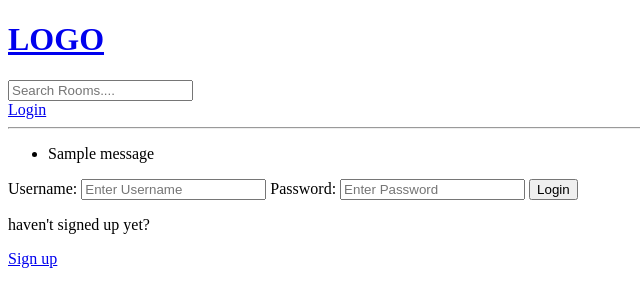
After one commit to apunetha/myProjectAPP, a Django app: page /login/ in a window 1280 px wide. The commit adds this page. Shown: the top 307 px of the page, without its empty margins (0-640 px from the left). Run offline with Django 4.2, Linux system fonts and the light colour scheme; tables that the repository leaves empty hold one stand-in row (values such as "Sample post"); one stand-in notice (Sample message) is shown.

Commit message:
User login logout

```diff
--- a/base/models.py
+++ b/base/models.py
@@ -15,7 +15,7 @@ class Room(models.Model):
     host = models.ForeignKey(User,on_delete=models.SET_NULL,null=True)
     topic = models.ForeignKey(Topic,on_delete=models.SET_NULL,null=True)
     name = models.CharField(max_length=200)
-    desciption =  models.TextField(null=True,blank=True)
+    description =  models.TextField(null=True,blank=True)
     #participants =
     updated = models.DateTimeField(auto_now= True)
     created = models.DateTimeField(auto_now_add=True)
--- a/base/templates/base/home.html
+++ b/base/templates/base/home.html
@@ -32,8 +32,10 @@
         {% for room in rooms %}
 
             <div>
+                {% if request.user == room.host %}
                 <a href="{% url 'update-room' room.id %}">edit</a>
                 <a href="{% url 'delete-room' room.id %}">delete</a>
+                {% endif %}
                 <span>
                     @{{room.host.username}}
                 </span>
--- /dev/null
+++ b/base/templates/base/login_register.html
@@ -0,0 +1,32 @@
+{% extends 'main.html' %}
+
+{% block content %}
+
+
+{% if page == 'login' %}
+<div>
+    <form method ="POST" action="">
+        {% csrf_token %}
+
+        <label>Username:</label>
+        <input type="text" name="username" placeholder="Enter Username">
+        <label>Password:</label>
+        <input type="password" name="password" placeholder="Enter Password">
+        <input type="submit" value ="Login">
+    </form>
+    <p>haven't signed up yet?</p>
+    <a href="{% url 'register' %}">Sign up</a>
+</div>
+{% else %}
+<div>
+    <form method ="POST" action="">
+        {% csrf_token %}
+        {{form.as_p}}
+        <input type="submit" value ="Register">
+    </form>
+
+    <p>Already signed up?</p>
+    <a href="{% url 'login' %}">Login</a>
+</div>
+{% endif %}
+{% endblock content %}
--- a/base/templates/base/room.html
+++ b/base/templates/base/room.html
@@ -3,4 +3,5 @@
 {% block content %}
 <h1>{{rooms.name}}</h1>
 
+<p>{{room.description}}</p>
 {% endblock content %}
--- a/base/urls.py
+++ b/base/urls.py
@@ -3,6 +3,9 @@ from . import views
 
 
 urlpatterns = [
+    path('login/',views.loginPage,name="login"),
+    path('logout/',views.logoutUser,name="logout"),
+    path('register/',views.registerPage,name="register"),
     path('',views.home,name="home"),
     path('room/<str:pk>/',views.room,name="room"),
     path('create-room/',views.createRoom,name="create-room"),
--- a/base/views.py
+++ b/base/views.py
@@ -1,8 +1,11 @@
-from django.http.response import HttpResponse
 from django.shortcuts import render,redirect
-
-import base
+from django.http import HttpResponse
+from django.contrib import messages
+from django.contrib.auth.decorators import login_required
 from django.db.models import Q
+from django.contrib.auth.models import User
+from django.contrib.auth import authenticate,login,logout
+from django.contrib.auth.forms import UserCreationForm
 from .models import Room,Topic
 from django.urls import path
 from .forms import RoomForm
@@ -21,12 +24,61 @@ from .forms import RoomForm
 #     },
 
 # ]
+
+
+def loginPage(request):
+    page ='login'
+    if request.user.is_authenticated:
+        return redirect('home')
+
+    if request.method =="POST":
+        username= request.POST.get('username')
+        password = request.POST.get('password')
+
+        try:
+            user = User.objects.get(username=username)
+        except:
+            messages.error(request,"user doesn't exist")
+
+        user = authenticate(request,username=username,password=password)
+
+        if user is not None:
+            login(request,user)
+            return redirect('home')
+        else:
+            messages.error(request,'Credentials are not correct')
+
+    context={'page':page}
+    return render(request,'base/login_register.html',context)
+
+def logoutUser(request):
+    logout(request)
+    return redirect('home')
+
+
+def registerPage(request):
+    form = UserCreationForm()
+
+    if request.method=="POST":
+        form = UserCreationForm(request.POST)
+        if form.is_valid():
+            user = form.save(commit=False)
+            user.username = user.username.lower()
+            user.save()
+            login(request,user)
+            return redirect('home')
+        else:
+            messages.error(request,'An error occured during registration')
+
+    return render(request,'base/login_register.html',{'form':form})
+
+
 def home(request):
     q =  request.GET.get('q') if request.GET.get('q')!=None else ''
     rooms = Room.objects.filter(
         Q(topic__name__icontains=q) |
         Q(name__icontains =q) |
-        Q(desciption__icontains =q)
+        Q(description__icontains =q)
         )
     topics = Topic.objects.all()
     room_count = rooms.count()
@@ -39,6 +91,7 @@ def room(request,pk):
     context = {'rooms':room}
     return render(request,'base/room.html',context)
 
+@login_required(login_url='login')
 def createRoom(request):
     form = RoomForm
     if request.method =='POST':
@@ -49,9 +102,14 @@ def createRoom(request):
     context={'form':form}
     return render(request,'base/room_form.html',context)
 
+@login_required(login_url='login')
 def updateRoom(request,pk):
     room = Room.objects.get(id=pk)
     form = RoomForm(instance=room)
+
+    if request.user !=room.host:
+        return HttpResponse('You are not allowed here!!')
+
     if request.method =='POST':
         form = RoomForm(request.POST,instance=room)
         if form.is_valid():
@@ -60,8 +118,11 @@ def updateRoom(request,pk):
     context={'form':form}
     return render(request,'base/room_form.html',context)
 
+@login_required(login_url='login')
 def deleteRoom(request,pk):
     room = Room.objects.get(id=pk)
+    if request.user !=room.host:
+        return HttpResponse('You are not allowed here!!')
     if request.method =='POST':
         room.delete()
         return redirect('home')
--- a/templates/main.html
+++ b/templates/main.html
@@ -8,6 +8,13 @@
 </head>
 <body>
     {% include 'navbar.html' %}
+    {% if messages %}
+<ul class="messages">
+    {% for message in messages %}
+    <li>{{ message }}</li>
+    {% endfor %}
+</ul>
+{% endif %}
     {% block content %}
 
     {% endblock  %}
--- a/templates/navbar.html
+++ b/templates/navbar.html
@@ -6,5 +6,10 @@
 
     <input type="text" name="q" placeholder ="Search Rooms.... ">
 </form>
-
+{% if request.user.is_authenticated %}
+<p>Hello {{request.user}}</p>
+<a href="{% url 'logout' %}">Logout</a>
+{% else %}
+<a href="{% url 'login' %}">Login</a>
+{% endif %}
 <hr>
```
Also changed, not shown: db.sqlite3.
